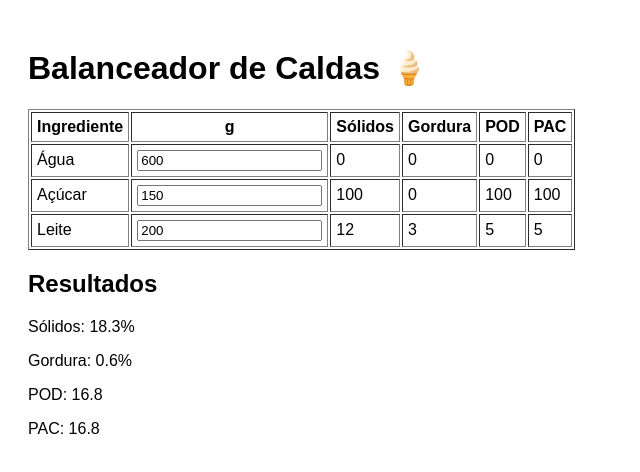
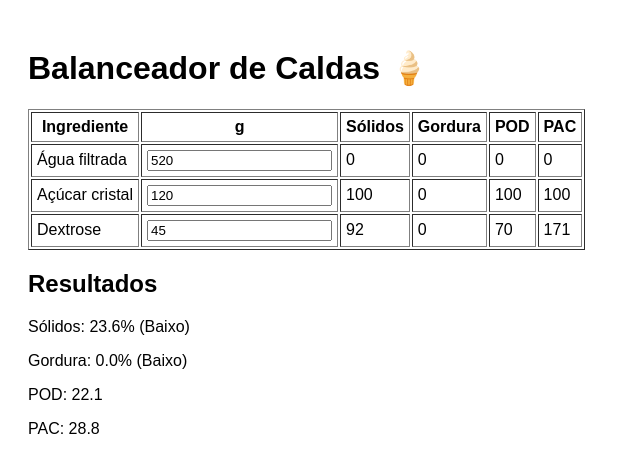
Before and after one commit to vasconcellosflori-code/Meu-balanceador-de-Caldas-de-Sorvetes, a React (Vite) app: page / in a window 1280 px wide. Shown: the top 472 px of the page, without its empty margins (0-640 px from the left). Built offline with nearby package versions, Linux system fonts and the light colour scheme.

Commit message:
Update App.jsx

```diff
--- a/src/App.jsx
+++ b/src/App.jsx
@@ -1,28 +1,55 @@
 import React, { useMemo, useState } from "react";
 import { createRoot } from "react-dom/client";
 
-const defaultIngredients = [
-  { id: 1, name: "Água", grams: 600, solids: 0, fat: 0, sugar: 0, pod: 0, pac: 0 },
-  { id: 2, name: "Açúcar", grams: 150, solids: 100, fat: 0, sugar: 100, pod: 100, pac: 100 },
-  { id: 3, name: "Leite", grams: 200, solids: 12, fat: 3, sugar: 5, pod: 5, pac: 5 }
+const baseIngredients = [
+  { id: 1, name: "Água filtrada", grams: 520, solids: 0, fat: 0, sugar: 0, snf: 0, pod: 0, pac: 0 },
+  { id: 2, name: "Açúcar cristal", grams: 120, solids: 100, fat: 0, sugar: 100, snf: 0, pod: 100, pac: 100 },
+  { id: 3, name: "Dextrose", grams: 45, solids: 92, fat: 0, sugar: 92, snf: 0, pod: 70, pac: 171 }
 ];
 
+const targets = {
+  solids: [36, 42],
+  fat: [5, 10],
+  pod: [14, 18],
+  pac: [20, 28]
+};
+
+function format(n){ return Number(n || 0).toFixed(1); }
+
+function status(value, [min, max]){
+  if(value < min) return "Baixo";
+  if(value > max) return "Alto";
+  return "OK";
+}
+
 function App(){
-  const [ingredients, setIngredients] = useState(defaultIngredients);
+  const [ingredients, setIngredients] = useState(baseIngredients);
 
-  const totals = useMemo(()=>{
-    const total = ingredients.reduce((s,i)=>s+i.grams,0)||1;
-    const calc = (key)=>ingredients.reduce((s,i)=>s+i.grams*i[key]/100,0)/total*100;
+  const totalGrams = useMemo(() =>
+    ingredients.reduce((sum, item) => sum + Number(item.grams || 0), 0),
+    [ingredients]
+  );
+
+  const totals = useMemo(() => {
+    const total = totalGrams || 1;
+    const calc = key => ingredients.reduce(
+      (sum, item) => sum + Number(item.grams || 0) * Number(item[key] || 0) / 100,
+      0
+    ) / total * 100;
+
     return {
       solids: calc("solids"),
       fat: calc("fat"),
       pod: calc("pod"),
       pac: calc("pac")
     };
-  },[ingredients]);
+  }, [ingredients, totalGrams]);
 
   function update(id, field, value){
-    setIngredients(rows=>rows.map(r=>r.id===id?{...r,[field]:Number(value)}:r));
+    setIngredients(rows => rows.map(row => row.id === id ? {
+      ...row,
+      [field]: Number(value)
+    } : row));
   }
 
   return (
@@ -44,13 +71,7 @@ function App(){
           {ingredients.map(i=> (
             <tr key={i.id}>
               <td>{i.name}</td>
-              <td>
-                <input
-                  type="number"
-                  value={i.grams}
-                  onChange={e=>update(i.id,"grams",e.target.value)}
-                />
-              </td>
+              <td><input type="number" value={i.grams} onChange={e=>update(i.id,"grams",e.target.value)} /></td>
               <td>{i.solids}</td>
               <td>{i.fat}</td>
               <td>{i.pod}</td>
@@ -61,10 +82,10 @@ function App(){
       </table>
 
       <h2>Resultados</h2>
-      <p>Sólidos: {totals.solids.toFixed(1)}%</p>
-      <p>Gordura: {totals.fat.toFixed(1)}%</p>
-      <p>POD: {totals.pod.toFixed(1)}</p>
-      <p>PAC: {totals.pac.toFixed(1)}</p>
+      <p>Sólidos: {format(totals.solids)}% ({status(totals.solids, targets.solids)})</p>
+      <p>Gordura: {format(totals.fat)}% ({status(totals.fat, targets.fat)})</p>
+      <p>POD: {format(totals.pod)}</p>
+      <p>PAC: {format(totals.pac)}</p>
     </div>
   );
 }
```
